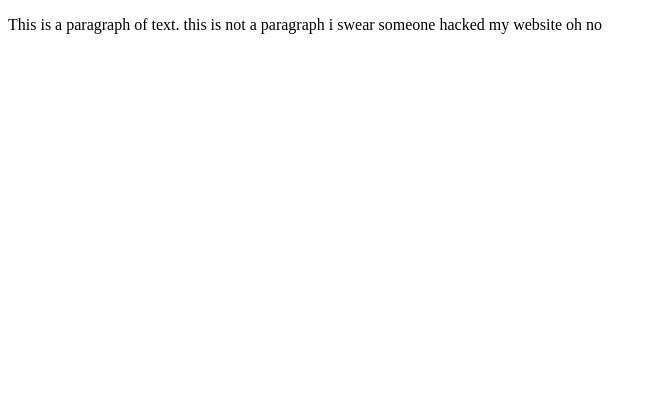
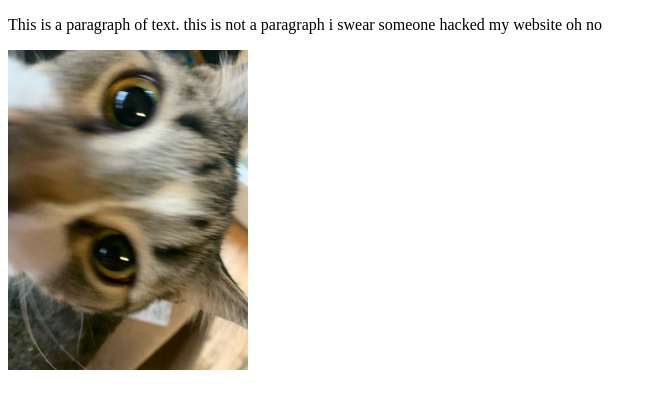
Before and after one commit to IEATDIRTWASNTAVAILABLE/IEATDIRTWASNTAVAILABLE.github.io, a plain HTML site: page index.html in a window 1280 px wide. Shown: the whole page, without its empty margins (0-657 px from the left). Drawn offline with Linux system fonts and the light colour scheme.

Commit message:
Display that image?

```diff
--- a/index.html
+++ b/index.html
@@ -6,6 +6,8 @@
 <body>
 
 <p>This is a paragraph of text. this is not a paragraph i swear someone hacked my website oh no</p>
+<img src="BEAST-EYES.png" alt="beast cat is not this one">
+
 
 </body>
 </html>
```
